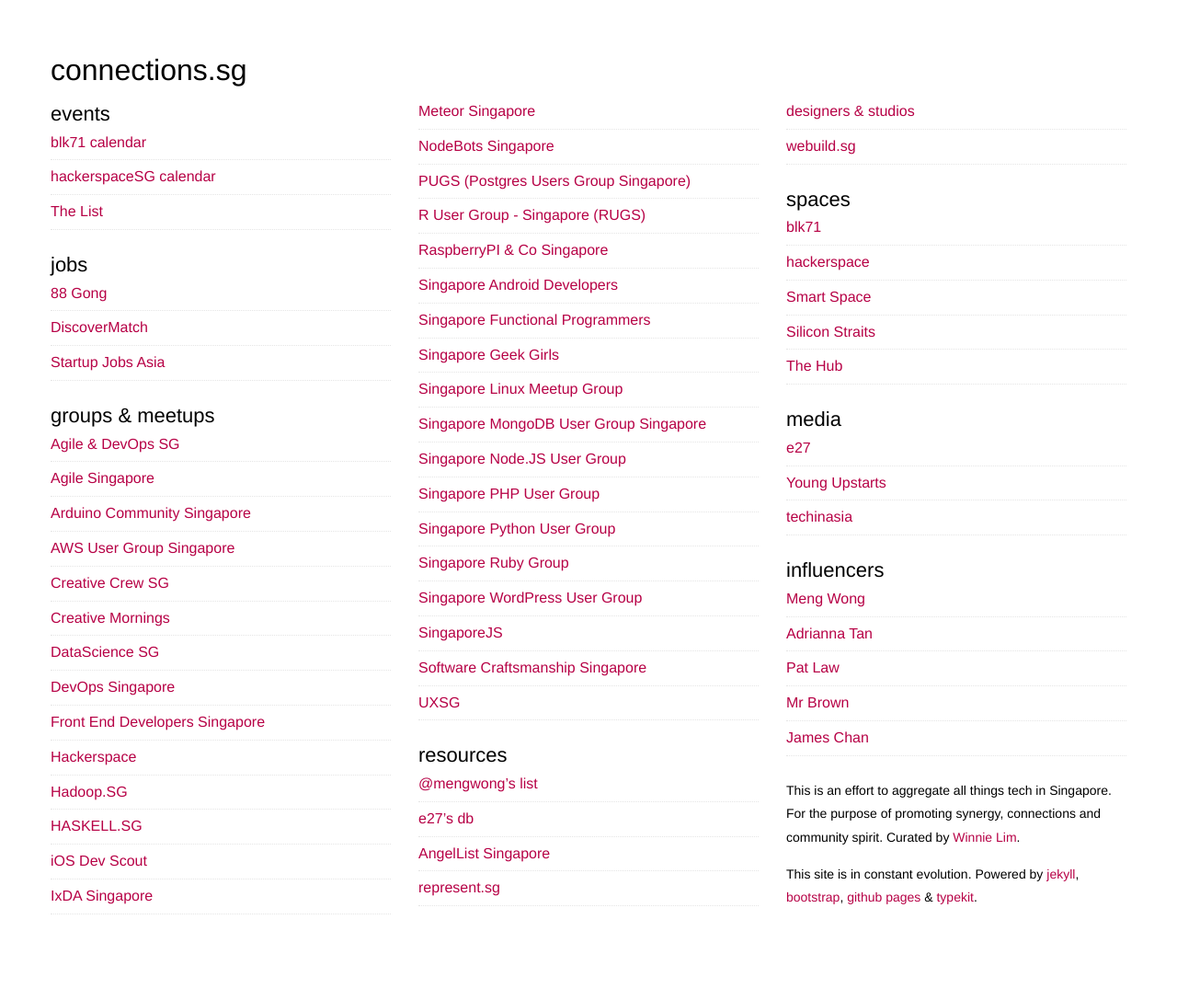
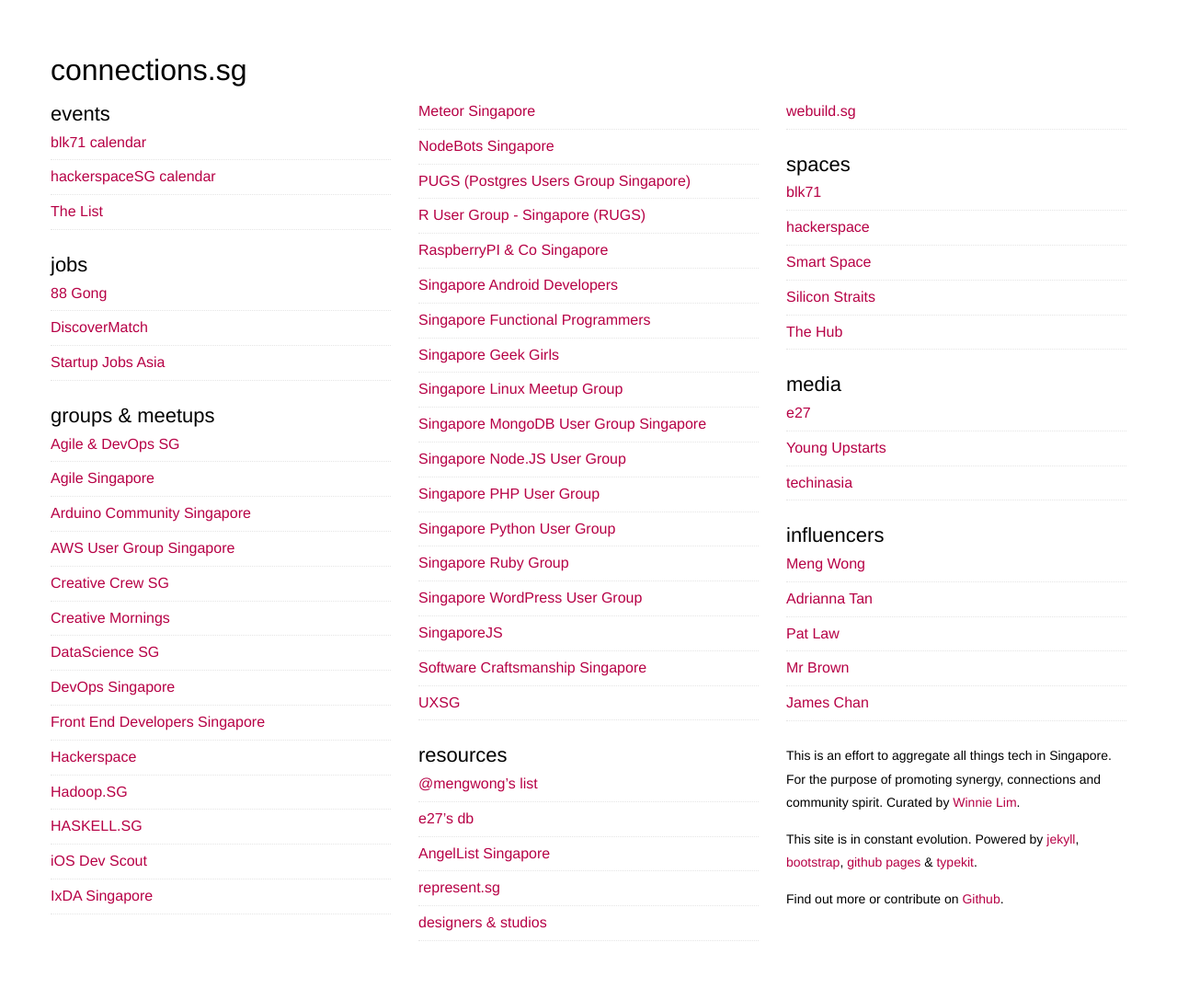
Before and after one commit to wynlim/connections.sg, a Jekyll site: the page built from index.html, in a window 1280 px wide. Shown: the whole page at 92% size. Built offline with Jekyll 4.4.1, drawn with Linux system fonts in a browser that asks for light colours; Markdown is read by kramdown in place of the engine named in the settings; before the commit the page ends 1063 px from its top, so only the background shows below that; some of the changed lines change nothing that is shown.

Commit message:
Updating footer.

```diff
--- a/_layouts/connections.html
+++ b/_layouts/connections.html
@@ -22,12 +22,6 @@
 
             {{ content }}
 
-            <footer>
-              <p>This is an effort to aggregate all things tech in Singapore. For the purpose of promoting synergy, connections and community spirit. Curated by <a href="http://winnielim.org">Winnie Lim</a>.</p>
-
-              <p>This site is in constant evolution. Powered by <a href="http://jekyllrb.com/">jekyll</a>, <a href="http://getbootstrap.com">bootstrap</a>, <a href="http://pages.github.com/">github pages</a> &amp; <a href="http://typekit.com">typekit</a>.</p>
-            </footer>
-
         </div>
 
       </div>
--- a/index.html
+++ b/index.html
@@ -6,3 +6,11 @@
 {% for post in site.posts %}
 	{{ post.content }}
 {% endfor %}
+
+<footer>
+  <p>This is an effort to aggregate all things tech in Singapore. For the purpose of promoting synergy, connections and community spirit. Curated by <a href="http://winnielim.org">Winnie Lim</a>.</p>
+
+  <p>This site is in constant evolution. Powered by <a href="http://jekyllrb.com/">jekyll</a>, <a href="http://getbootstrap.com">bootstrap</a>, <a href="http://pages.github.com/">github pages</a> &amp; <a href="http://typekit.com">typekit</a>.</p>
+
+  <p>Find out more or contribute on <a href="https://github.com/wynlim/connections.sg">Github</a>.</p>
+</footer>
```
